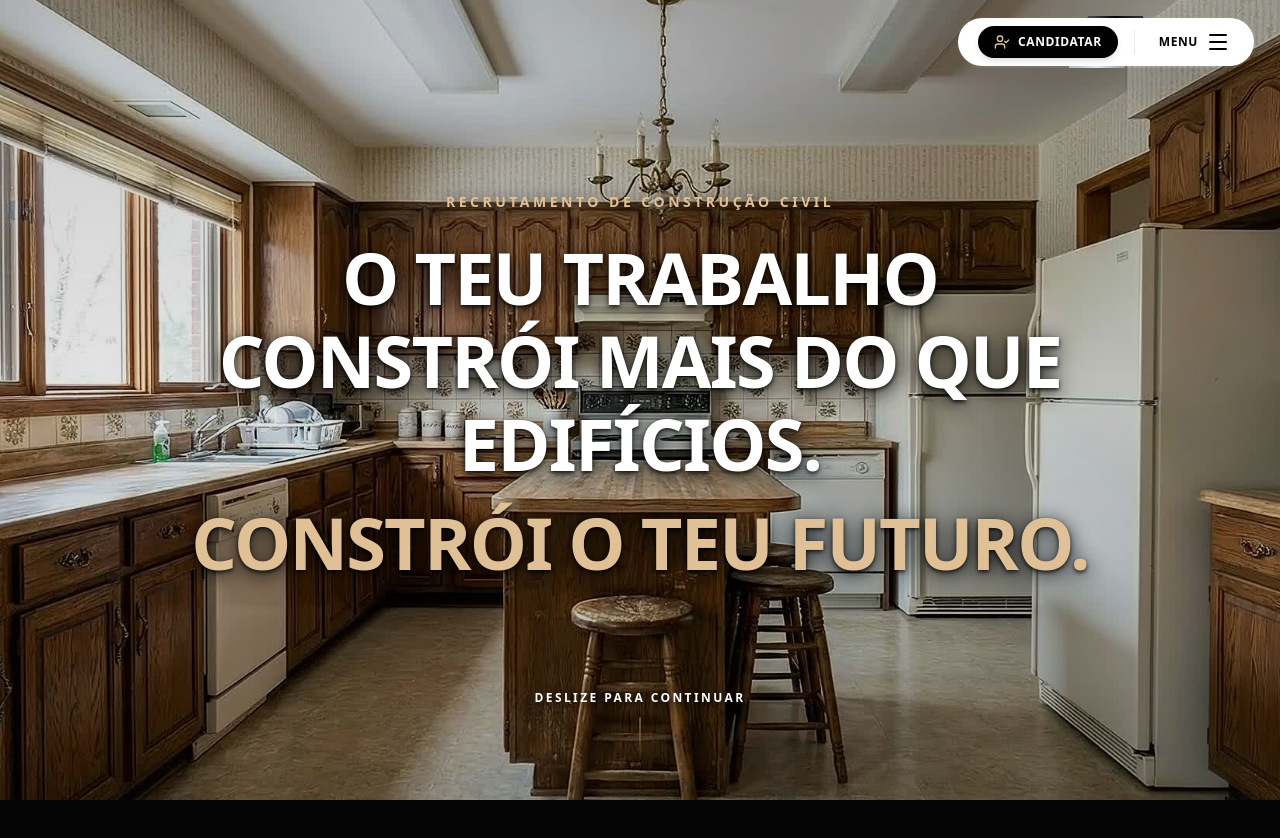
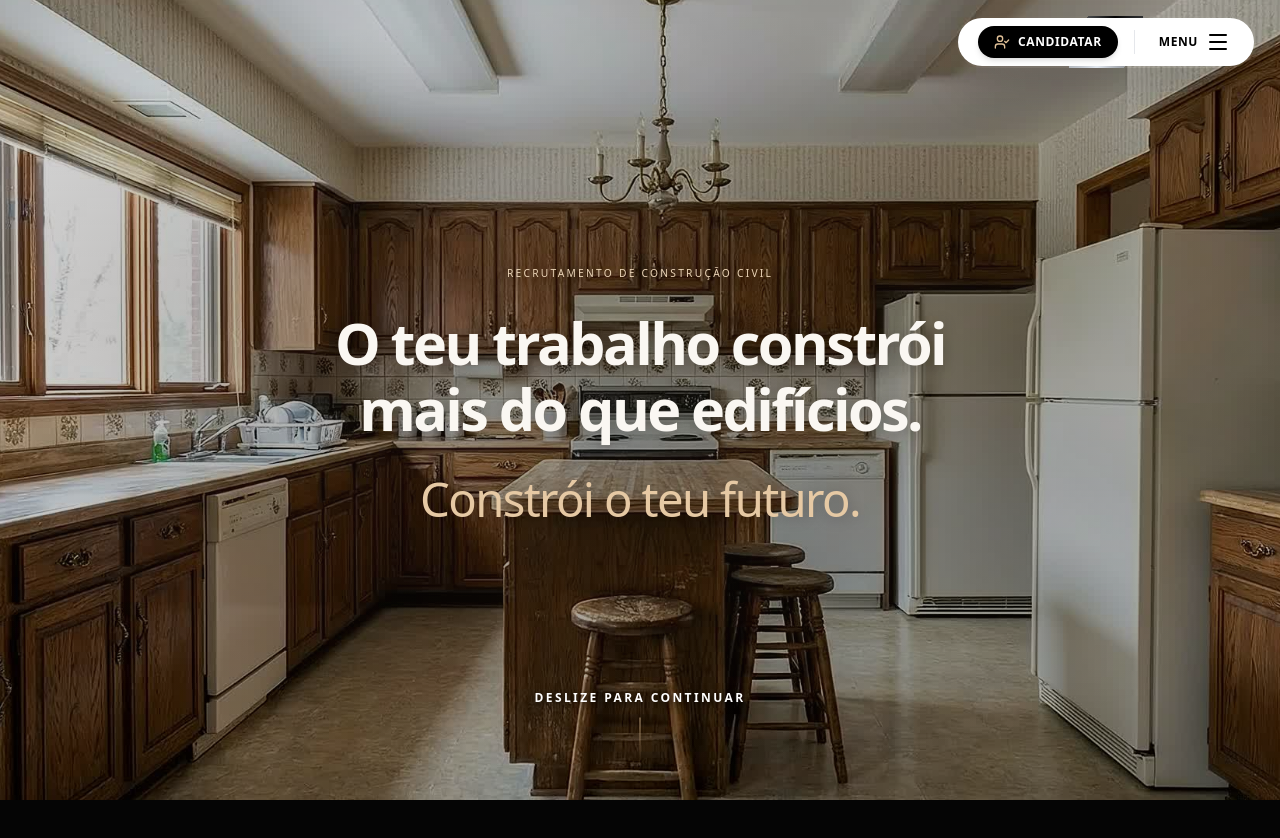
Before and after one commit to hufimarques-web/recrutamento-obras, a Next.js app: page / in a window 1280 px wide. Shown: the top 838 px of the page. Built offline with nearby package versions, Linux system fonts and the light colour scheme.

Commit message:
chore: sync latest configurations and fixes

```diff
--- /dev/null
+++ b/components/KitchenSequence.module.css
@@ -0,0 +1,93 @@
+.textBackdrop {
+  position: absolute;
+  inset: 0;
+  z-index: 20;
+  pointer-events: none;
+  background: radial-gradient(ellipse 65% 48% at 50% 49%, rgba(31, 24, 17, 0.38), rgba(31, 24, 17, 0.16) 62%, transparent 100%);
+}
+
+.beat {
+  position: absolute;
+  inset: 0;
+  display: flex;
+  flex-direction: column;
+  align-items: center;
+  justify-content: center;
+  max-width: 64rem;
+  margin-inline: auto;
+  padding: 5.5rem clamp(1.5rem, 5vw, 4rem) 6rem;
+  text-align: center;
+  color: #faf7f2;
+  text-shadow: 0 2px 14px rgba(20, 15, 10, 0.25);
+}
+
+.eyebrow {
+  max-width: 30rem;
+  margin-bottom: clamp(1.5rem, 3.5vh, 2.5rem);
+  color: #ead4b7;
+  font-size: clamp(0.625rem, 0.8vw, 0.75rem);
+  font-weight: 500;
+  line-height: 1.7;
+  letter-spacing: 0.22em;
+  text-transform: uppercase;
+  text-wrap: balance;
+}
+
+.title {
+  width: 100%;
+  margin: 0;
+  font-size: clamp(2rem, 4.5vw, 4rem);
+  font-weight: 600;
+  line-height: 1.14;
+  letter-spacing: -0.045em;
+  text-wrap: balance;
+}
+
+.titleLine {
+  display: block;
+}
+
+.accent {
+  display: block;
+  margin-top: clamp(1.5rem, 4vh, 2.75rem);
+  color: #e6c9a4;
+  font-size: 0.82em;
+  font-weight: 500;
+  letter-spacing: -0.035em;
+}
+
+.description {
+  max-width: 42rem;
+  margin-top: 1.5rem;
+  margin-bottom: 1.5rem;
+  color: #f1eae0;
+  font-size: clamp(1rem, 1.8vw, 1.375rem);
+  font-weight: 400;
+  line-height: 1.65;
+  text-wrap: balance;
+}
+
+.caption {
+  max-width: 30rem;
+  margin-top: 1rem;
+  font-size: 0.75rem;
+  line-height: 1.6;
+  color: #f1eae0;
+  text-wrap: balance;
+}
+
+@media (max-width: 639px) {
+  .title { font-size: clamp(1.75rem, 7.7vw, 2.625rem); }
+  .accent { font-size: 0.88em; }
+  .textBackdrop {
+    background: radial-gradient(ellipse 90% 42% at 50% 48%, rgba(31, 24, 17, 0.42), rgba(31, 24, 17, 0.14) 72%, transparent 100%);
+  }
+}
+
+@media (max-height: 520px) and (min-width: 640px) {
+  .beat { padding-block: 3.5rem; }
+  .title { font-size: 2rem; }
+  .eyebrow { margin-bottom: 0.75rem; }
+  .accent, .description { margin-top: 0.75rem; }
+  .description { margin-bottom: 0.5rem; font-size: 1rem; }
+}
--- a/components/KitchenSequence.tsx
+++ b/components/KitchenSequence.tsx
@@ -4,6 +4,7 @@ import React, { useRef, useEffect, useState } from "react";
 import { useScroll, useTransform, useSpring, motion } from "framer-motion";
 import NextImage from "next/image";
 import { ArrowRight } from "lucide-react";
+import styles from "./KitchenSequence.module.css";
 
 const FRAME_COUNT = 144;
 
@@ -140,28 +141,25 @@ export default function KitchenSequence() {
                     className="w-full h-full object-cover scale-105 relative z-0"
                 />
 
+                <div aria-hidden="true" className={styles.textBackdrop} />
+
                 {/* Scrollytelling Overlays */}
                 <div className="absolute inset-0 pointer-events-none z-20 flex flex-col justify-center items-center">
                     {/* Beat A (Primary H1) */}
                     <motion.div
                         style={{ opacity: opacityA }}
-                        className="absolute inset-0 flex flex-col items-center justify-center pt-24 md:pt-0 text-center px-4 md:px-8 max-w-5xl mx-auto"
+                        className={styles.beat}
                     >
-                        <p className="text-xs md:text-sm tracking-[0.25em] uppercase mb-4 md:mb-6 font-bold text-[#E0C097] drop-shadow-[0_2px_8px_rgba(0,0,0,0.9)]">
+                        <p className={styles.eyebrow}>
                             RECRUTAMENTO DE CONSTRUÇÃO CIVIL
                         </p>
                         <h1
-                            className="text-3xl sm:text-4xl md:text-6xl lg:text-7xl font-extrabold tracking-tight text-center leading-[1.15] mb-4 md:mb-6 text-white"
-                            style={{
-                                textShadow: `
-                                    0 4px 20px rgba(0,0,0,0.9),
-                                    0 2px 4px rgba(0,0,0,0.8)
-                                `
-                            }}
+                            className={styles.title}
                         >
-                            O TEU TRABALHO CONSTRÓI MAIS DO QUE EDIFÍCIOS.
-                            <span className="block text-[#E0C097] mt-2 md:mt-4">
-                                CONSTRÓI O TEU FUTURO.
+                            <span className={styles.titleLine}>O teu trabalho constrói</span>{" "}
+                            <span className={styles.titleLine}>mais do que edifícios.</span>{" "}
+                            <span className={styles.accent}>
+                                Constrói o teu futuro.
                             </span>
                         </h1>
                     </motion.div>
@@ -169,23 +167,17 @@ export default function KitchenSequence() {
                     {/* Beat B (H2) */}
                     <motion.div
                         style={{ opacity: opacityB }}
-                        className="absolute inset-0 flex flex-col items-center justify-center pt-24 md:pt-0 text-center px-4 md:px-8 max-w-5xl mx-auto"
+                        className={styles.beat}
                     >
-                        <p className="text-xs md:text-sm tracking-[0.25em] uppercase mb-4 md:mb-6 font-bold text-[#E0C097] drop-shadow-[0_2px_8px_rgba(0,0,0,0.9)]">
+                        <p className={styles.eyebrow}>
                             RECONHECIMENTO PROFISSIONAL
                         </p>
                         <h2
-                            className="text-3xl sm:text-4xl md:text-6xl lg:text-7xl font-extrabold tracking-tight text-center leading-[1.15] mb-4 md:mb-6 text-white"
-                            style={{
-                                textShadow: `
-                                    0 4px 20px rgba(0,0,0,0.9),
-                                    0 2px 4px rgba(0,0,0,0.8)
-                                `
-                            }}
+                            className={styles.title}
                         >
-                            TODOS OS DIAS, MILHARES DE PESSOAS
+                            Todos os dias, milhares de pessoas
                         </h2>
-                        <p className="text-lg md:text-2xl lg:text-3xl text-gray-200 font-light max-w-3xl leading-relaxed mb-6 drop-shadow-[0_2px_4px_rgba(0,0,0,0.9)]">
+                        <p className={styles.description}>
                             entram em casas, hospitais, escolas e empresas construídas por profissionais como tu.
                         </p>
                     </motion.div>
@@ -193,23 +185,17 @@ export default function KitchenSequence() {
                     {/* Beat C (H2) */}
                     <motion.div
                         style={{ opacity: opacityC }}
-                        className="absolute inset-0 flex flex-col items-center justify-center pt-24 md:pt-0 text-center px-4 md:px-8 max-w-5xl mx-auto"
+                        className={styles.beat}
                     >
-                        <p className="text-xs md:text-sm tracking-[0.25em] uppercase mb-4 md:mb-6 font-bold text-[#E0C097] drop-shadow-[0_2px_8px_rgba(0,0,0,0.9)]">
+                        <p className={styles.eyebrow}>
                             O TEU VALOR
                         </p>
                         <h2
-                            className="text-3xl sm:text-4xl md:text-6xl lg:text-7xl font-extrabold tracking-tight text-center leading-[1.15] mb-4 md:mb-6 text-white"
-                            style={{
-                                textShadow: `
-                                    0 4px 20px rgba(0,0,0,0.9),
-                                    0 2px 4px rgba(0,0,0,0.8)
-                                `
-                            }}
+                            className={styles.title}
                         >
-                            O TEU TRABALHO VÊ-SE. O TEU ESFORÇO CONTA.
+                            O teu trabalho vê-se. O teu esforço conta.
                         </h2>
-                        <p className="text-lg md:text-2xl lg:text-3xl text-gray-200 font-light max-w-3xl leading-relaxed mb-6 drop-shadow-[0_2px_4px_rgba(0,0,0,0.9)]">
+                        <p className={styles.description}>
                             E a tua experiência tem valor.
                         </p>
                     </motion.div>
@@ -217,23 +203,17 @@ export default function KitchenSequence() {
                     {/* Beat D (H2 + CTA - interactive only when visible) */}
                     <motion.div
                         style={{ opacity: opacityD, pointerEvents: pointerEventsD }}
-                        className="absolute inset-0 flex flex-col items-center justify-center pt-24 md:pt-0 text-center px-4 md:px-8 max-w-5xl mx-auto"
+                        className={styles.beat}
                     >
-                        <p className="text-xs md:text-sm tracking-[0.25em] uppercase mb-4 md:mb-6 font-bold text-[#E0C097] drop-shadow-[0_2px_8px_rgba(0,0,0,0.9)]">
+                        <p className={styles.eyebrow}>
                             A TUA OPORTUNIDADE
                         </p>
                         <h2
-                            className="text-3xl sm:text-4xl md:text-6xl lg:text-7xl font-extrabold tracking-tight text-center leading-[1.15] mb-4 md:mb-6 text-white"
-                            style={{
-                                textShadow: `
-                                    0 4px 20px rgba(0,0,0,0.9),
-                                    0 2px 4px rgba(0,0,0,0.8)
-                                `
-                            }}
+                            className={styles.title}
                         >
-                            ESTÁ NA ALTURA DE ENCONTRARES UMA EMPRESA
+                            Está na altura de encontrares uma empresa
                         </h2>
-                        <p className="text-lg md:text-2xl lg:text-3xl text-gray-200 font-light max-w-3xl leading-relaxed mb-8 drop-shadow-[0_2px_4px_rgba(0,0,0,0.9)]">
+                        <p className={styles.description}>
                             que reconheça isso.
                         </p>
 
@@ -245,7 +225,7 @@ export default function KitchenSequence() {
                                 <span>QUERO ENCONTRAR TRABALHO</span>
                                 <ArrowRight className="w-5 h-5 group-hover:translate-x-1 transition-transform" />
                             </button>
-                            <span className="text-xs md:text-sm text-gray-300 mt-3 font-medium drop-shadow">
+                            <span className={styles.caption}>
                                 Envia o teu currículo gratuitamente. Demora menos de 2 minutos.
                             </span>
                         </div>
```
